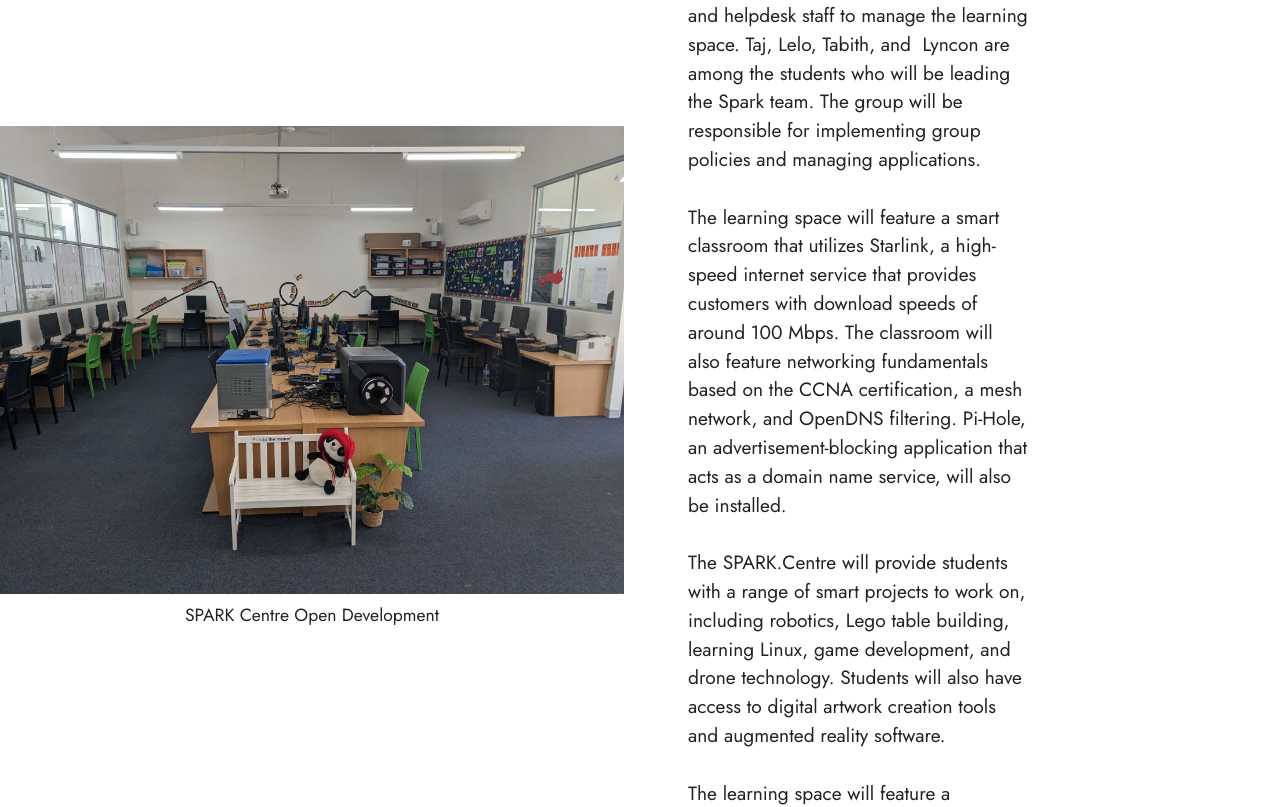
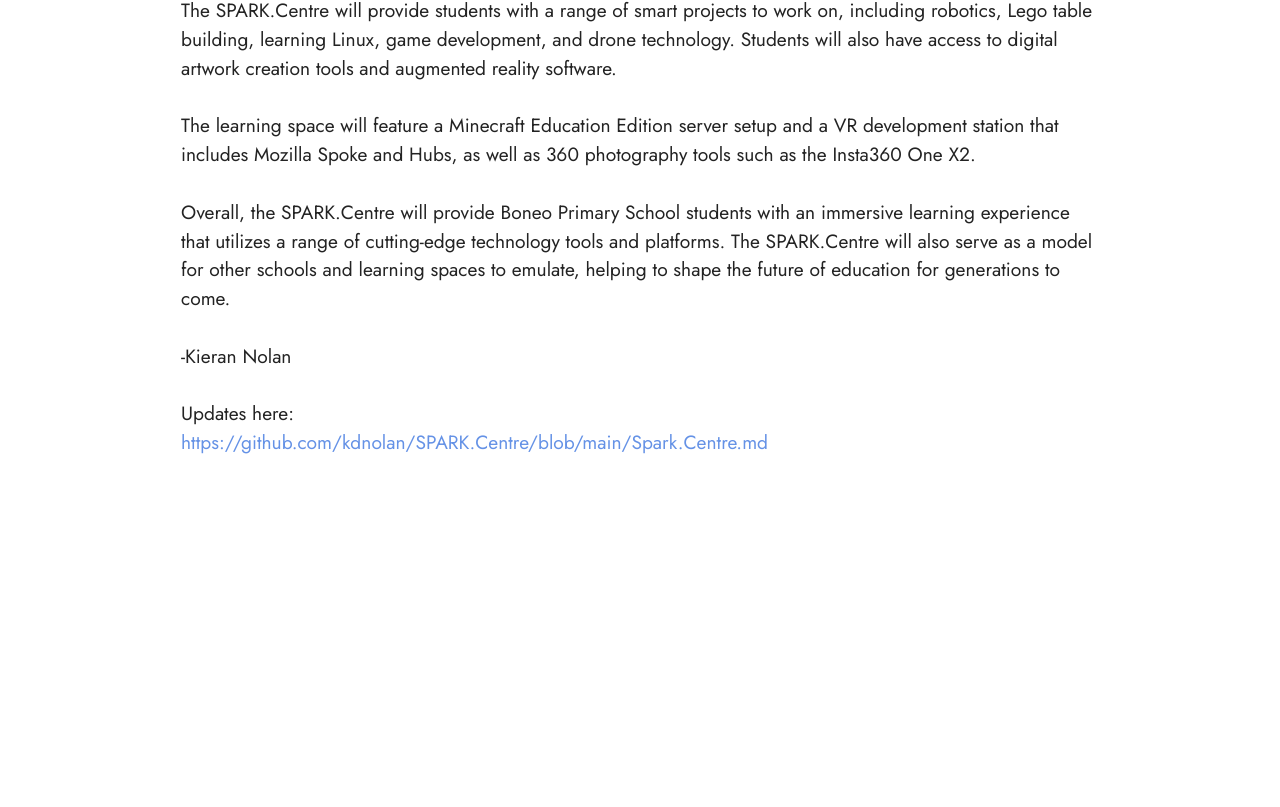
Before and after one commit to boneotimes/boneotimes.github.io, a plain HTML site: page index.html in a window 1280 px wide. Shown: the part 1059-1866 px from the top of the page. After the commit the page ends 1612 px from the top, so only its background shows below. Drawn offline with Linux system fonts and the light colour scheme.

Commit message:
updates
updates

```diff
--- a/assets/mobirise/css/mbr-additional.css
+++ b/assets/mobirise/css/mbr-additional.css
@@ -733,24 +733,8 @@
 .cid-tz0VRUqDDQ .mbr-section-btn {
   text-align: center;
 }
-.cid-tz0Vypl8O9 {
-  padding-top: 6rem;
-  padding-bottom: 6rem;
+.cid-tz1yvpSVZO {
+  padding-top: 5rem;
+  padding-bottom: 5rem;
   background-color: #ffffff;
 }
-.cid-tz0Vypl8O9 .text-wrapper {
-  padding: 1rem;
-}
-@media (max-width: 991px) {
-  .cid-tz0Vypl8O9 .image-wrapper {
-    margin-bottom: 1rem;
-  }
-}
-.cid-tz0Vypl8O9 img {
-  width: 100%;
-}
-@media (min-width: 992px) {
-  .cid-tz0Vypl8O9 .text-wrapper {
-    padding: 2rem;
-  }
-}
--- a/index.html
+++ b/index.html
@@ -43,27 +43,18 @@
     </div>
 </section>
 
-<section class="image1 cid-tz0Vypl8O9" id="image1-3">
+<section class="content5 cid-tz1yvpSVZO" id="content5-5">
 
-
-
-
-    <div>
-        <div class="row align-items-center">
-            <div class="col-12 col-lg-6">
-                <div class="image-wrapper">
-                    <img src="assets/images/pxl-20230320-33833228-1076x807.jpg" alt="">
-                    <p class="mbr-description mbr-fonts-style pt-2 align-center display-4">
-                    SPARK Centre Open Development</p>
-                </div>
-            </div>
-            <div class="col-12 col-lg-4">
-                <div class="text-wrapper">
-                    <h3 class="mbr-section-title mbr-fonts-style mb-3 display-5">
-                        <strong>SPARK Centre Open Development</strong></h3>
-                    <p class="mbr-text mbr-fonts-style display-7">Boneo Primary School is taking a leap forward in technology education by developing the SPARK.Centre, a learning space that utilizes a wide array of technology tools and platforms. The goal of the SPARK.Centre is to create an open-source template that other schools and learning spaces can fork and emulate. The SPARK.Centre will provide students with access to a range of technology tools and platforms, including GitBook, GitHub, Mobirise, IPFS, and Mark Down Editor, among others.
+    <div class="container">
+        <div class="row justify-content-center">
+            <div class="col-md-12 col-lg-10">
+                <h3 class="mbr-section-title mbr-fonts-style mb-4 display-2"><strong>SPARK Centre Open Development
+</strong></h3>
+                <h4 class="mbr-section-subtitle mbr-fonts-style mb-4 display-5">Monday, 20 March 2023
+<div><br></div></h4>
+                <p class="mbr-text mbr-fonts-style display-7">Boneo Primary School is taking a leap forward in technology education by developing the SPARK.Centre, a learning space that utilizes a wide array of technology tools and platforms. The goal of the SPARK.Centre is to create an open-source template that other schools and learning spaces can fork and emulate. The SPARK.Centre will provide students with access to a range of technology tools and platforms, including GitBook, GitHub, Mobirise, IPFS, and Mark Down Editor, among others.
 <br>
-<br>The SPARK.Centre will also feature a team of Spark Leaders, comprising four leaders and tech ninjas, who will work alongside administrators, tech support, and helpdesk staff to manage the learning space. Taj, Lelo, Tabith, and&nbsp; Lyncon are among the students who will be leading the Spark team. The group will be responsible for implementing group policies and managing applications.
+<br>The SPARK.Centre will also feature a team of Spark Leaders, comprising four leaders and tech ninjas, who will work alongside administrators, tech support, and helpdesk staff to manage the learning space. Taj, Lelo, Tabith, and  Lyncon are among the students who will be leading the Spark team. The group will be responsible for implementing group policies and managing applications.
 <br>
 <br>The learning space will feature a smart classroom that utilizes Starlink, a high-speed internet service that provides customers with download speeds of around 100 Mbps. The classroom will also feature networking fundamentals based on the CCNA certification, a mesh network, and OpenDNS filtering. Pi-Hole, an advertisement-blocking application that acts as a domain name service, will also be installed.
 <br>
@@ -71,9 +62,10 @@
 <br>
 <br>The learning space will feature a Minecraft Education Edition server setup and a VR development station that includes Mozilla Spoke and Hubs, as well as 360 photography tools such as the Insta360 One X2.
 <br>
-<br>Overall, the SPARK.Centre will provide Boneo Primary School students with an immersive learning experience that utilizes a range of cutting-edge technology tools and platforms. The SPARK.Centre will also serve as a model for other schools and learning spaces to emulate, helping to shape the future of education for generations to come.<br><br>Updates here:<br><a href="https://github.com/kdnolan/SPARK.Centre/blob/main/Spark.Centre.md" class="text-black" target="_blank">https://github.com/kdnolan/SPARK.Centre/blob/main/Spark.Centre.md</a><br>
-<br></p>
-                </div>
+<br>Overall, the SPARK.Centre will provide Boneo Primary School students with an immersive learning experience that utilizes a range of cutting-edge technology tools and platforms. The SPARK.Centre will also serve as a model for other schools and learning spaces to emulate, helping to shape the future of education for generations to come.
+<br>
+<br>-Kieran Nolan<br><br>Updates here:
+<br><a href="https://github.com/kdnolan/SPARK.Centre/blob/main/Spark.Centre.md" class="text-primary" target="_blank">https://github.com/kdnolan/SPARK.Centre/blob/main/Spark.Centre.md</a></p>
             </div>
         </div>
     </div>
```
Also changed, not shown: 1 other file.
